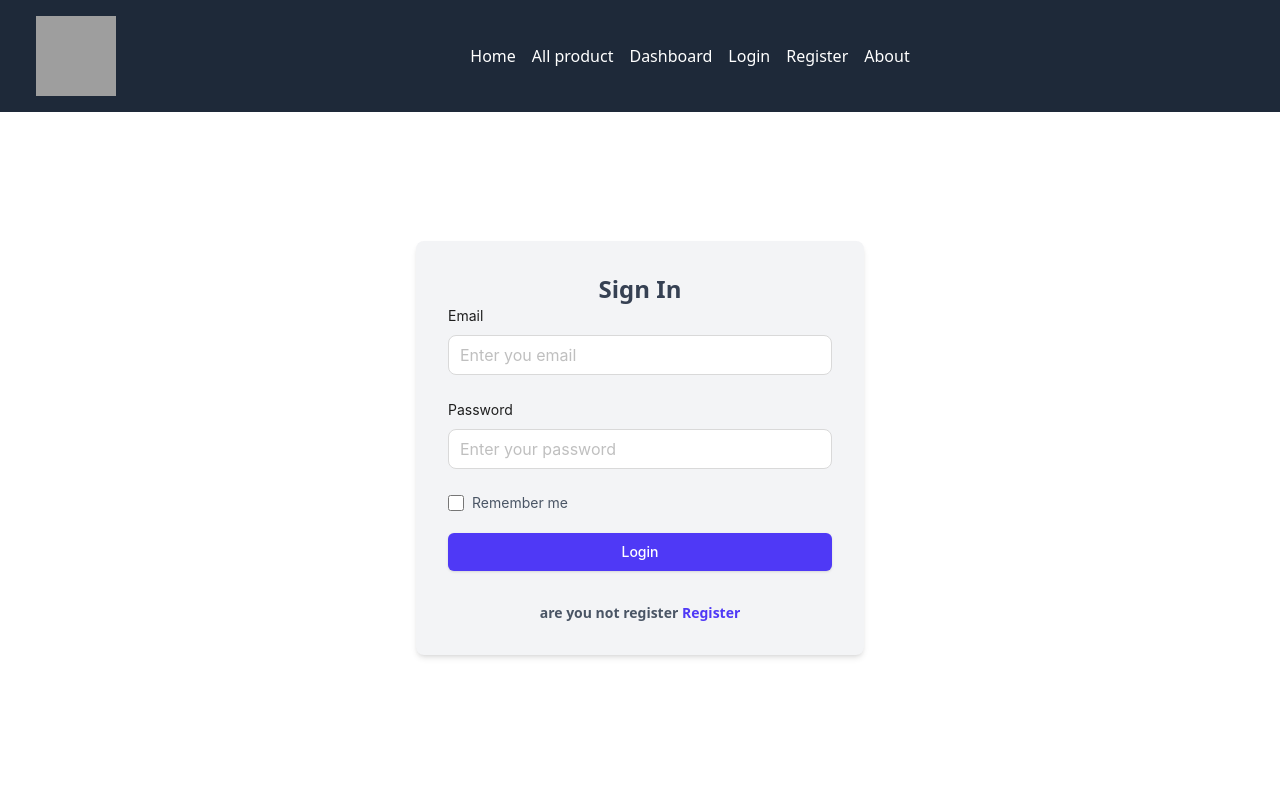
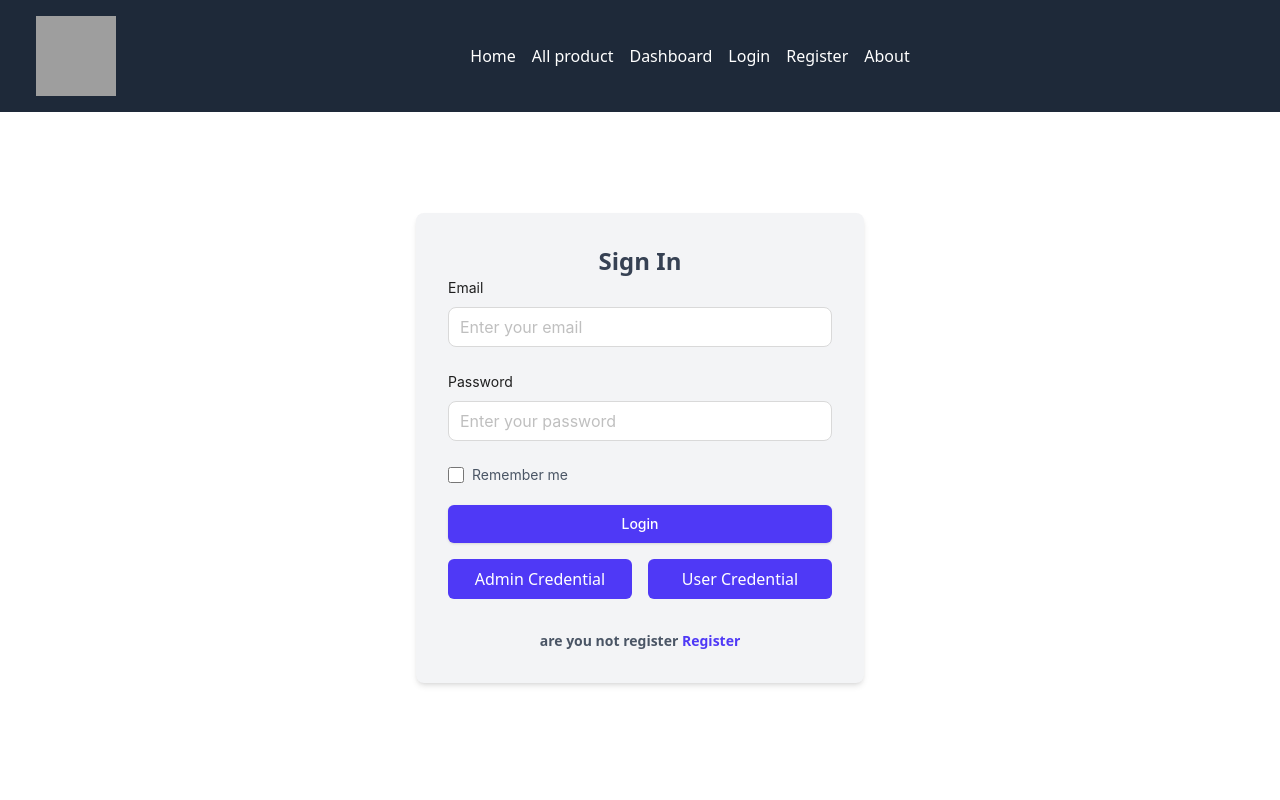
Before and after one commit to nafis200/L-2-A-4, a React (Vite) app: page /login in a window 1280 px wide. Shown: the top 800 px of the page. Built offline with nearby package versions, Linux system fonts and the light colour scheme; grey boxes are pictures that could not be loaded.

Commit message:
login page done

```diff
--- a/src/components/layout/ProtectedRoute.tsx
+++ b/src/components/layout/ProtectedRoute.tsx
@@ -1,16 +1,17 @@
-import { ReactNode } from 'react';
-import { Navigate } from 'react-router-dom';
-import { useAppSelector } from '../../redux/hooks';
-import { useCurrentToken } from '../../redux/features/auth/authSlice';
+import { ReactNode } from "react";
+import { Navigate, useLocation } from "react-router-dom";
+import { useAppSelector } from "../../redux/hooks";
+import { useCurrentToken } from "../../redux/features/auth/authSlice";
 
 const ProtectedRoute = ({ children }: { children: ReactNode }) => {
   const token = useAppSelector(useCurrentToken);
+  const location = useLocation();
 
   if (!token) {
-    return <Navigate to="/login" replace={true} />;
+    return <Navigate to="/login" state={{ from: location }} replace />;
   }
 
-  return children;
+  return <>{children}</>;
 };
 
 export default ProtectedRoute;
--- a/src/pages/Login.tsx
+++ b/src/pages/Login.tsx
@@ -1,10 +1,10 @@
 import PHForm from "../components/form/PHForm";
 import PHInput from "../components/form/PHInput";
-import { FieldValues } from "react-hook-form";
+import { FieldValues, SubmitHandler, useForm } from "react-hook-form";
 import { toast } from "sonner";
 import { useLoginMutation } from "../redux/features/auth/authApi";
 import { verifyToken } from "../utils/verifyToken";
-import { NavLink, useNavigate } from "react-router-dom";
+import { NavLink, useNavigate, useLocation } from "react-router-dom";
 import { setUser } from "../redux/features/auth/authSlice";
 import { useAppDispatch } from "../redux/hooks";
 import { zodResolver } from "@hookform/resolvers/zod";
@@ -13,12 +13,20 @@ import LoginSchema from "../schemas/LoginValidation";
 const Login = () => {
   const navigate = useNavigate();
   const dispatch = useAppDispatch();
+  const location = useLocation();
 
   const [login] = useLoginMutation();
 
-  const onSubmit = async (data: FieldValues) => {
-    console.log(data);
+  // eslint-disable-next-line @typescript-eslint/no-explicit-any
+  const from = (location.state as any)?.from?.pathname || "/";
 
+  const {
+    setValue,
+  } = useForm<FieldValues>({
+    resolver: zodResolver(LoginSchema),
+  });
+
+  const onSubmit: SubmitHandler<FieldValues> = async (data) => {
     const toastId = toast.loading("Logging in");
 
     try {
@@ -29,50 +37,57 @@ const Login = () => {
       dispatch(setUser({ user: user, token: res.data.accessToken }));
       toast.success("Logged in", { id: toastId, duration: 2000 });
 
-      navigate("/");
-
-      // eslint-disable-next-line @typescript-eslint/no-unused-vars, no-empty
+      navigate(from, { replace: true });
     } catch (err) {
       if (err instanceof Error) {
         toast.error(err?.message, { id: toastId, duration: 5000 });
+      } else {
+        toast.error("Something went wrong or blocked", { id: toastId, duration: 5000 });
+      }
+    }
+  };
 
-    } else {
-        toast.error("Something went wrong or blocked", { id: toastId, duration: 5000 })
-    }
-    }
+
+  const autoLogin = (email: string, password: string) => {
+    setValue("email", email);
+    setValue("password", password);
+
+
+    onSubmit({ email, password });
   };
 
   return (
     <div className="flex items-center justify-center h-screen">
       <div
         className="w-full max-w-md rounded-lg bg-gray-100 p-8 shadow-md
-      xl:-mt-32 lg:-mt-20
-      "
+      xl:-mt-32 lg:-mt-20"
       >
-        <h2 className="text-center text-2xl font-bold text-gray-700">
-          Sign In
-        </h2>
+        <h2 className="text-center text-2xl font-bold text-gray-700">Sign In</h2>
+
         <PHForm onSubmit={onSubmit} resolver={zodResolver(LoginSchema)}>
           <PHInput
-            type="text"
+
             name="email"
             label="Email"
-            placeholder="Enter you email"
+            placeholder="Enter your email"
+            type="text"
           />
           <PHInput
-            type="text"
+
             name="password"
             label="Password"
             placeholder="Enter your password"
+            type="password"
           />
 
-          <label className="flex items-center">
+          <label className="flex items-center mt-2">
             <input
               type="checkbox"
               className="h-4 w-4 rounded border-gray-300 text-indigo-600 focus:ring-indigo-500"
             />
             <span className="ms-2 text-sm text-gray-600">Remember me</span>
           </label>
+
           <div>
             <button
               type="submit"
@@ -82,11 +97,30 @@ const Login = () => {
             </button>
           </div>
         </PHForm>
+
+        {/* Buttons below the form */}
+        <div className="mt-4 flex gap-4">
+          <button
+            type="button"
+            onClick={() => autoLogin("admin@gmail.com", "123456")}
+            className="flex-1 rounded-md bg-indigo-600 px-4 py-2 text-white hover:bg-indigo-700"
+          >
+            Admin Credential
+          </button>
+          <button
+            type="button"
+            onClick={() => autoLogin("nafisahamed14@gmail.com", "123456")}
+            className="flex-1 rounded-md bg-indigo-600 px-4 py-2 text-white hover:bg-indigo-700"
+          >
+            User Credential
+          </button>
+        </div>
+
         <div className="mt-8 flex justify-center text-center">
           <p className="text-sm font-bold text-gray-600">
-            are you not register {" "}{" "}
+            are you not register{" "}
             <span className="font-semibold text-indigo-600">
-              <NavLink to='/register'>Register</NavLink>
+              <NavLink to="/register">Register</NavLink>
             </span>
           </p>
         </div>
```
